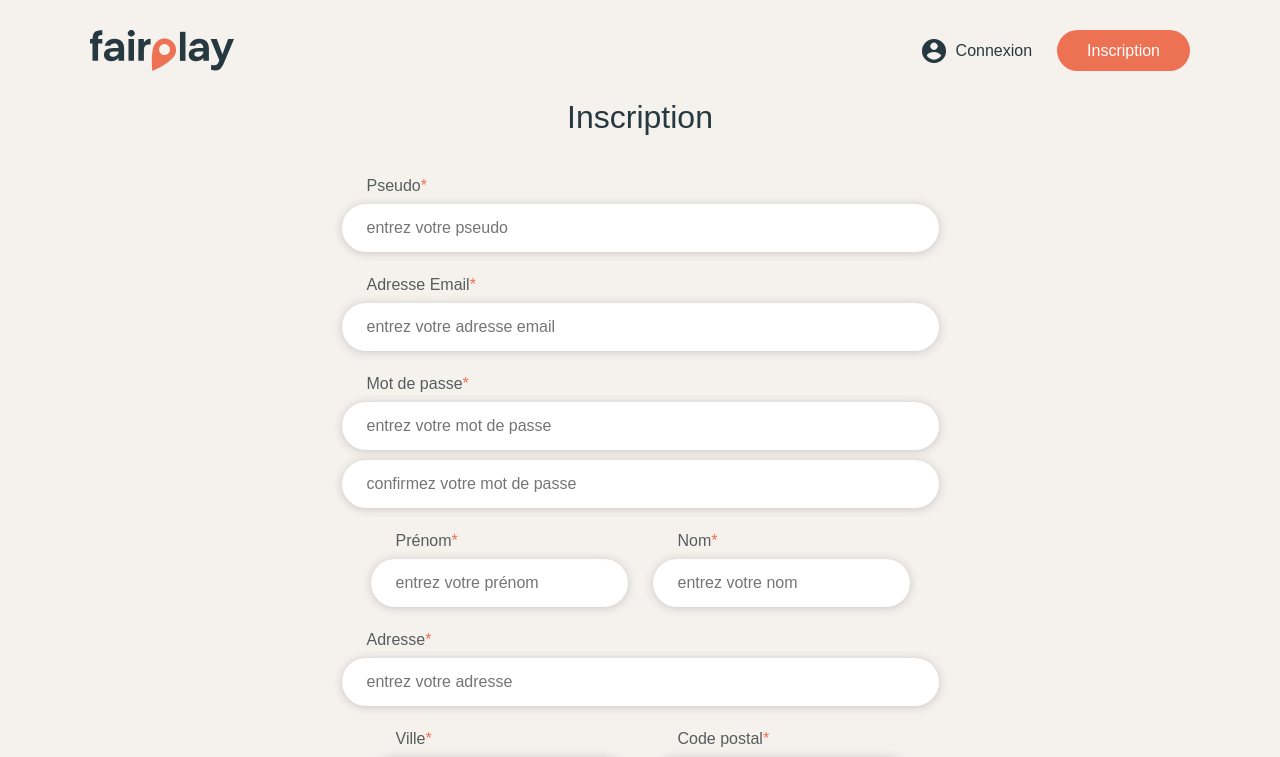
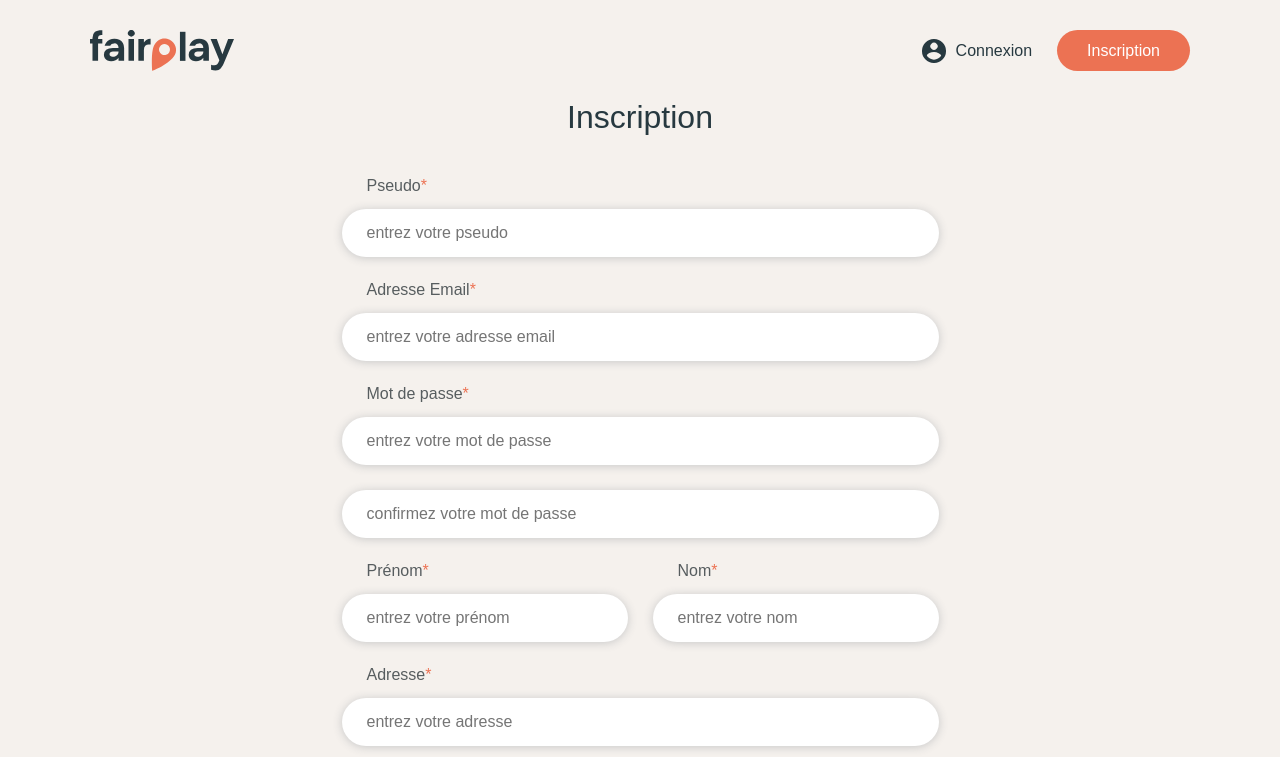
Before and after one commit to benjamin-russo/Fairplay, a React app in the folder frontend/: page /inscription in a window 1280 px wide. Shown: the top 757 px of the page. Built offline with nearby package versions, Linux system fonts and the light colour scheme.

Commit message:
registration scss modified

```diff
--- a/frontend/src/components/Registration/style.scss
+++ b/frontend/src/components/Registration/style.scss
@@ -16,6 +16,7 @@
 
   &__label {
     display: flex;
+    flex: 1;
     flex-direction: column;
     font-size: 16px;
     cursor: auto;
@@ -24,6 +25,7 @@
   &__inputName {
     color: vars.$LightDarkColor;
     margin: 0 0 10px 25px;
+    margin-bottom: 15px;
   }
 
   &__required {
@@ -33,7 +35,7 @@
   &__container {
     display: flex;
     align-items: center;
-    justify-content: center;
+    justify-content: space-between;
     flex-wrap: wrap;
   }
 
@@ -52,7 +54,7 @@
   }
 
   &__input {
-    margin-bottom: 10px;
+    margin-bottom: 25px;
     border-radius: 25px;
     border: none;
     padding: 10px;
```
